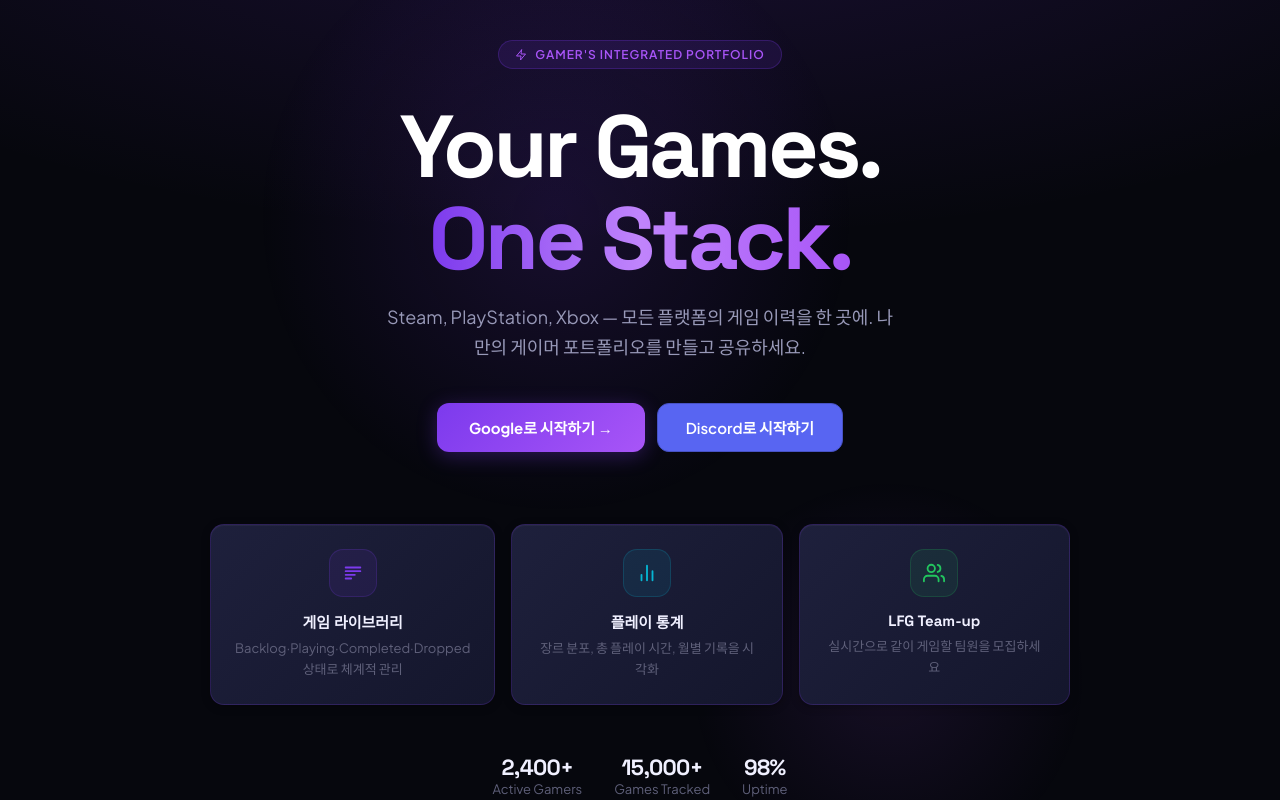
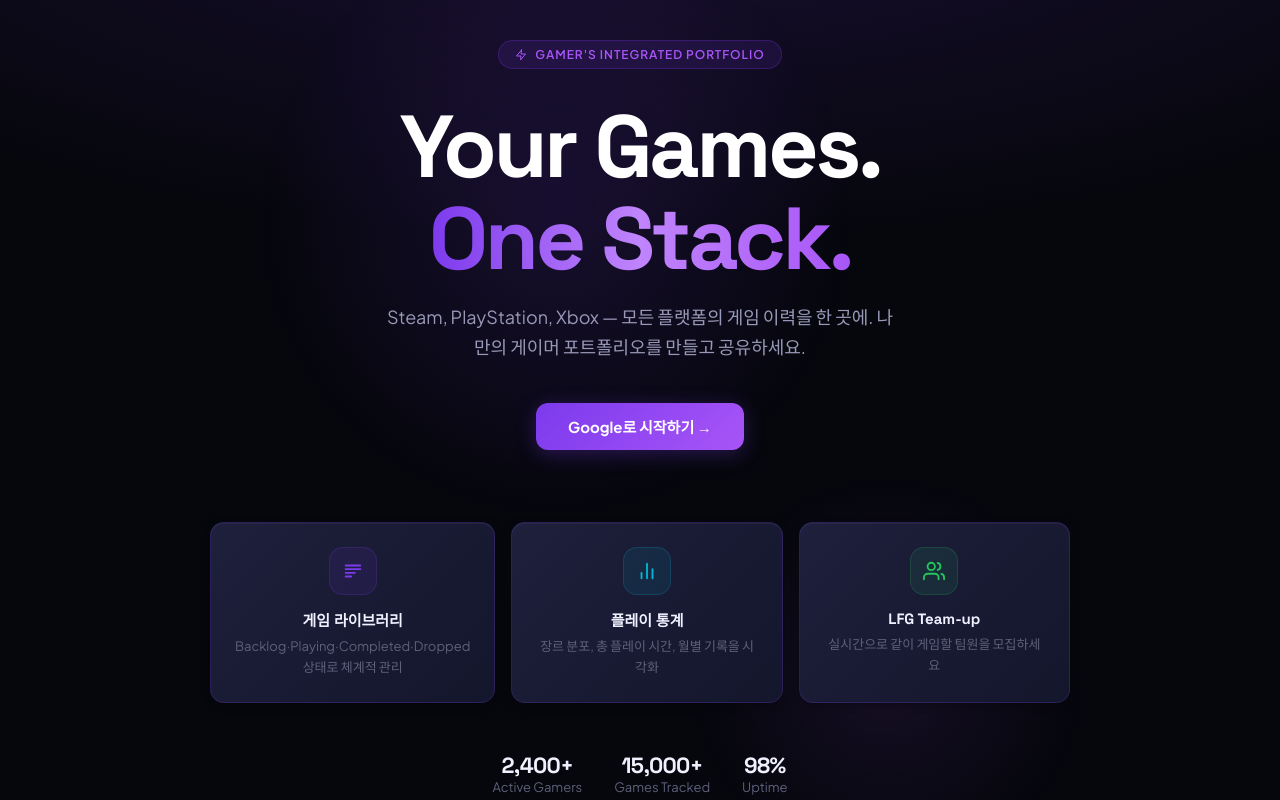
Before and after one commit to Jeonghun-k/gameStack, a React (Vite) app: page / in a window 1280 px wide. Built offline with nearby package versions, Linux system fonts and the light colour scheme; no server answers.

Commit message:
discord 로그인기능 삭제

```diff
--- a/src/context/AuthContext.jsx
+++ b/src/context/AuthContext.jsx
@@ -32,14 +32,6 @@
     return () => subscription.unsubscribe();
   }, []);
 
-  // Discord OAuth 로그인 — 완료 후 /dashboard로 리다이렉트
-  const signInWithDiscord = async () => {
-    await supabase.auth.signInWithOAuth({
-      provider: 'discord',
-      options: { redirectTo: `${window.location.origin}/dashboard` },
-    });
-  };
-
   // Google OAuth 로그인 — 완료 후 /dashboard로 리다이렉트
   const signInWithGoogle = async () => {
     await supabase.auth.signInWithOAuth({
@@ -70,7 +62,7 @@
   return (
     // value로 내보내는 것들을 useAuth()로 어디서든 꺼내 쓸 수 있음
     // loading이 true인 동안은 children(앱 전체)을 렌더링하지 않아 깜빡임 방지
-    <AuthContext.Provider value={{ user, signInWithDiscord, signInWithGoogle, signInWithEmail, signUpWithEmail, signOut, loading }}>
+    <AuthContext.Provider value={{ user, signInWithGoogle, signInWithEmail, signUpWithEmail, signOut, loading }}>
       {!loading && children}
     </AuthContext.Provider>
   );
--- a/src/pages/LandingPage.jsx
+++ b/src/pages/LandingPage.jsx
@@ -7,7 +7,7 @@
 export default function LandingPage() {
   const navigate = useNavigate();
   const [hov, setHov] = useState(false);
-  const { signInWithGoogle, signInWithDiscord } = useAuth();
+  const { signInWithGoogle } = useAuth();
 
   return (
     <div style={{
@@ -58,12 +58,6 @@
           >
             Google로 시작하기 →
           </button>
-          <button
-            onClick={signInWithDiscord}
-            style={{ background: "#5865F2", border: "1px solid #4752C4", color: "#fff", padding: "13px 28px", borderRadius: 12, fontSize: 15, fontWeight: 600 }}
-          >
-            Discord로 시작하기
-          </button>
         </div>
       </div>
 
```
Also changed, not shown: 1 other file (tests, documents, lock files or other folders).
